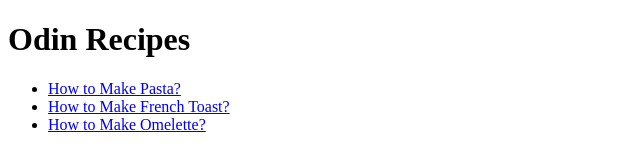
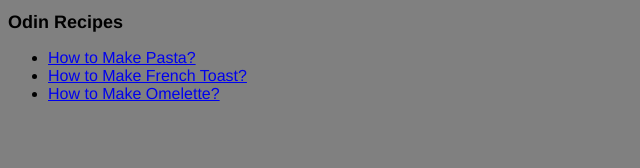
Before and after one commit to adityam197/odin-recipes, a plain HTML site: page index.html in a window 1280 px wide. Shown: the whole page, without its empty margins (0-640 px from the left). Drawn offline with Linux system fonts and the light colour scheme.

Commit message:
Added CSS file with basic selectors

```diff
--- a/index.html
+++ b/index.html
@@ -6,13 +6,16 @@
         <meta charset="utf-8">
         <!--Here, we define the character set we want to use-->
         <title>Recipes Website</title>
+        <link rel="stylesheet" href="style.css">
     </head>
     <body>
+        <div>
         <h1>Odin Recipes</h1>
         <ul>
             <li><a href="recipes/pasta.html">How to Make Pasta?</a></li>
             <li><a href="recipes/french-toast.html">How to Make French Toast?</a></li>
             <li><a href="recipes/omelette.html">How to Make Omelette?</a></li>
         </ul>
+        </div>
     </body>
 </html>
--- /dev/null
+++ b/style.css
@@ -0,0 +1,21 @@
+body {
+    background-color: grey;
+    font-family: Helvetica, sans-serif;
+}
+div {
+    text-align: justify;
+}
+
+h1 {
+    font-size: large;
+    color: black
+}
+
+h2 {
+    background-color: black;
+    color: white;
+}
+
+ul {
+    color: black;
+}
```
Also changed, not shown: recipes/french-toast.html (+1 -0 lines), recipes/omelette.html (+1 -0 lines), recipes/pasta.html (+1 -0 lines).
